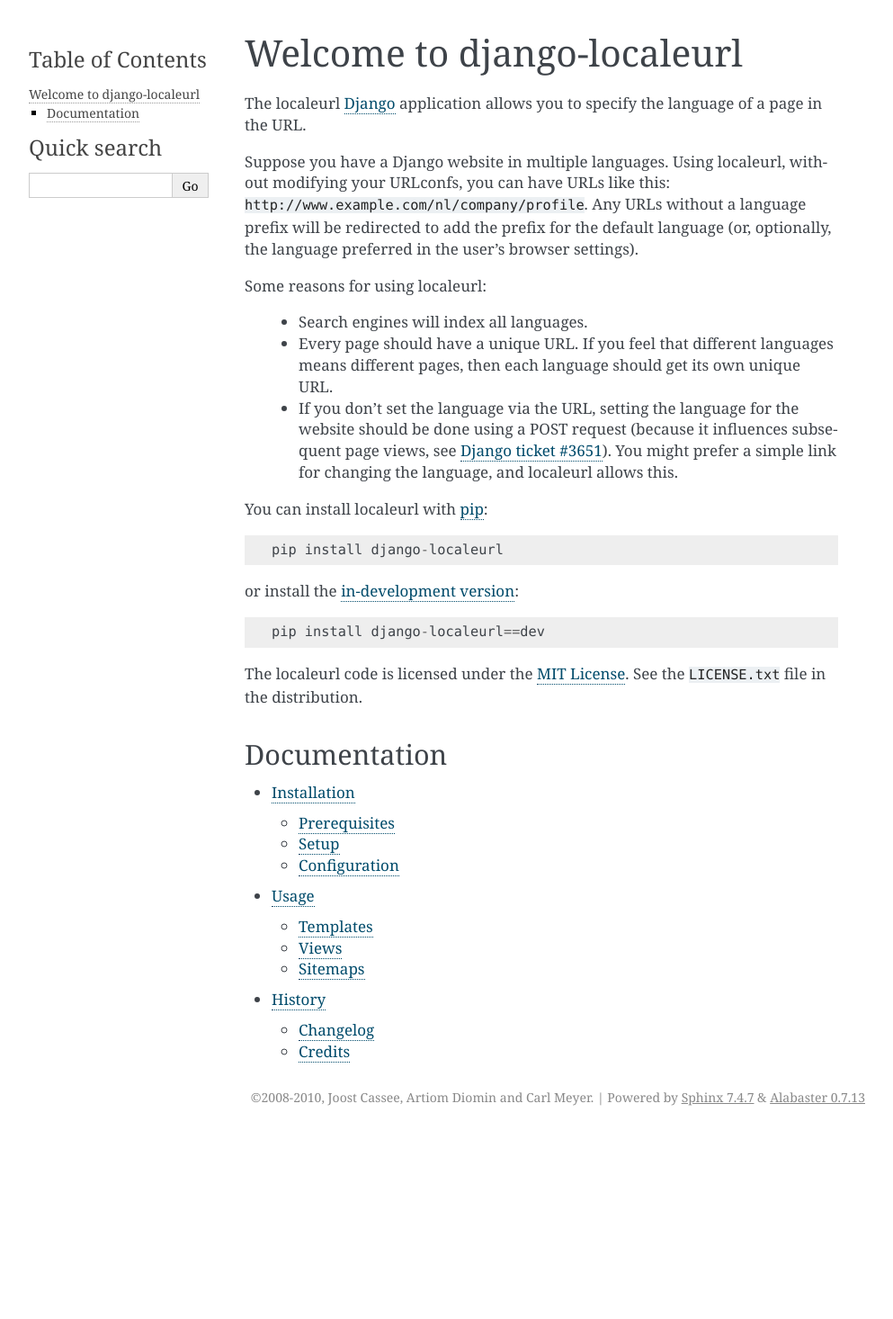
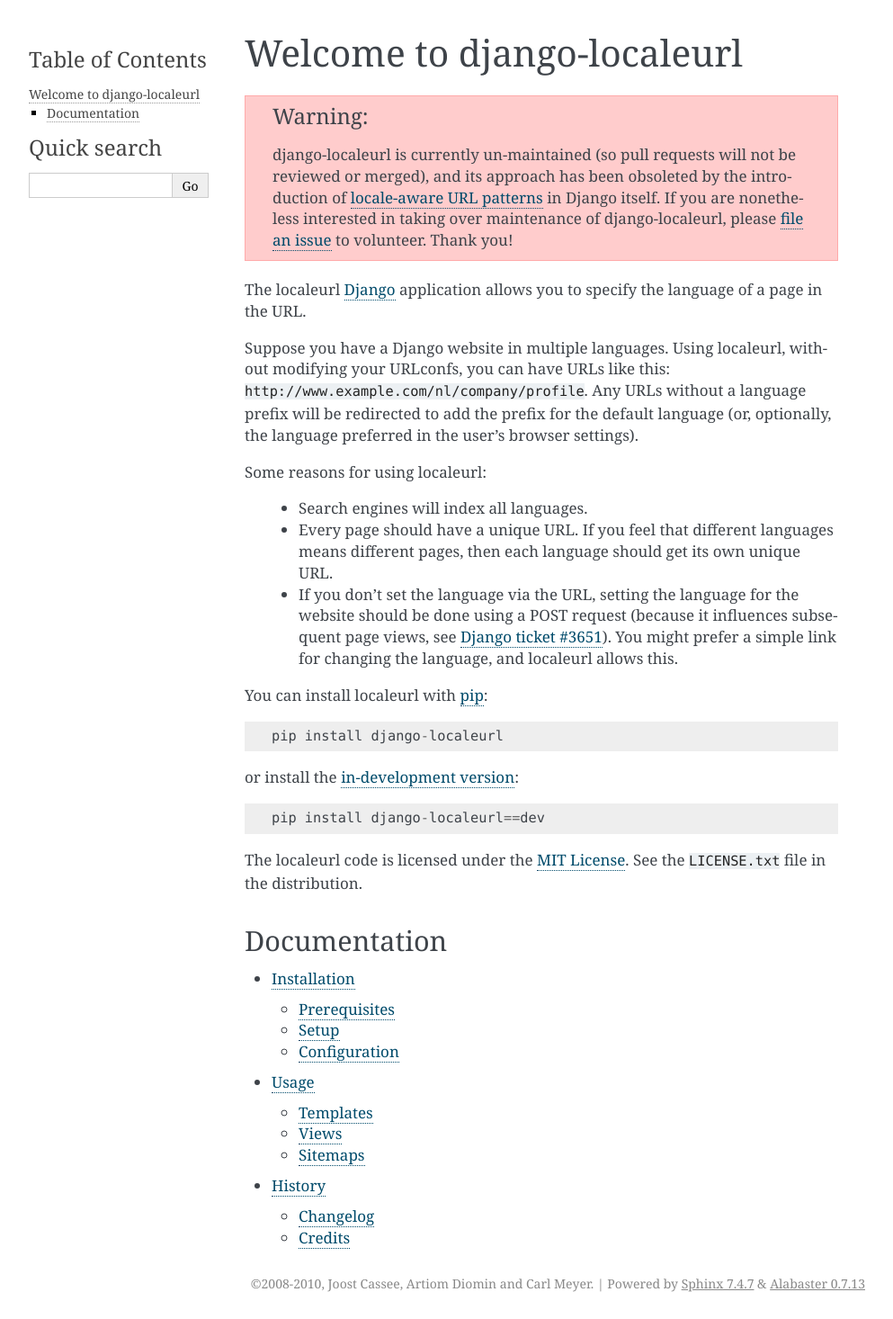
Before and after one commit to eugena/django-localeurl, a Sphinx documentation site: the page built from docs/index.rst, in a window 1280 px wide. Shown: the whole page at 90% size, without its empty margins (148-1141 px from the left). Built offline with Sphinx 7.4.7, drawn with Linux system fonts in a browser that asks for light colours; before the commit the page ends 1259 px from its top, so only the background shows below that.

Commit message:
Add note that localeurl is unmaintained and obsolete.

```diff
--- a/docs/index.rst
+++ b/docs/index.rst
@@ -1,5 +1,16 @@
 Welcome to django-localeurl
 ===========================
+
+.. warning::
+
+   django-localeurl is currently un-maintained (so pull requests will not be
+   reviewed or merged), and its approach has been obsoleted by the introduction
+   of `locale-aware URL patterns`_ in Django itself. If you are nonetheless
+   interested in taking over maintenance of django-localeurl, please `file an
+   issue`_ to volunteer. Thank you!
+
+.. _locale-aware URL patterns: https://docs.djangoproject.com/en/1.8/topics/i18n/translation/#module-django.conf.urls.i18n
+.. _file an issue: https://bitbucket.org/carljm/django-localeurl/issues
 
 The localeurl Django_ application allows you to specify the language
 of a page in the URL.
```
Also changed, not shown: README.txt (+8 -0 lines).
